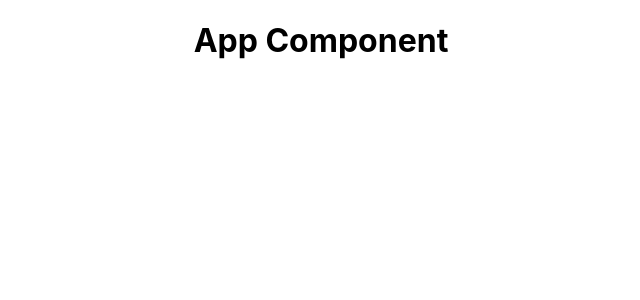
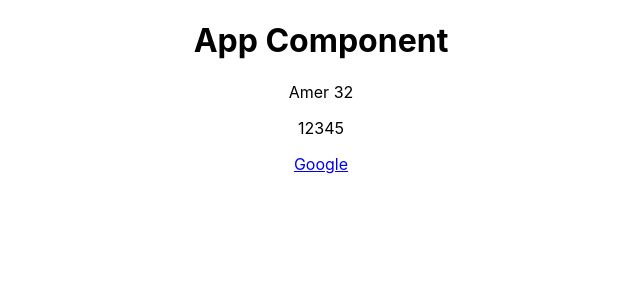
Before and after one commit to AmerBiro/my_first_react_app, a JavaScript app: page / in a window 1280 px wide. Shown: the top 300 px of the page, without its empty margins (319-959 px from the left). Built offline with nearby package versions, Linux system fonts and the light colour scheme; the HTML template or start-up script is replaced by a standard one.

Commit message:
Adding more values

```diff
--- a/src/App.js
+++ b/src/App.js
@@ -1,12 +1,22 @@
 import './App.css';
 
 function App() {
+
+  const title = "Amer"
+  const age = 32
+  const arr = [1,2,3,4,5]
+  const person = {name: "Amer", age: 32}
+  const link = "https://www.google.com/"
+
   return (
     <div className="App">
       <div className="content">
         <h1>
           App Component
         </h1>
+        <p>{title} {age} </p>
+        <p>{arr}</p>
+        <a href={link}>Google</a>
       </div>
     </div>
   );
```
